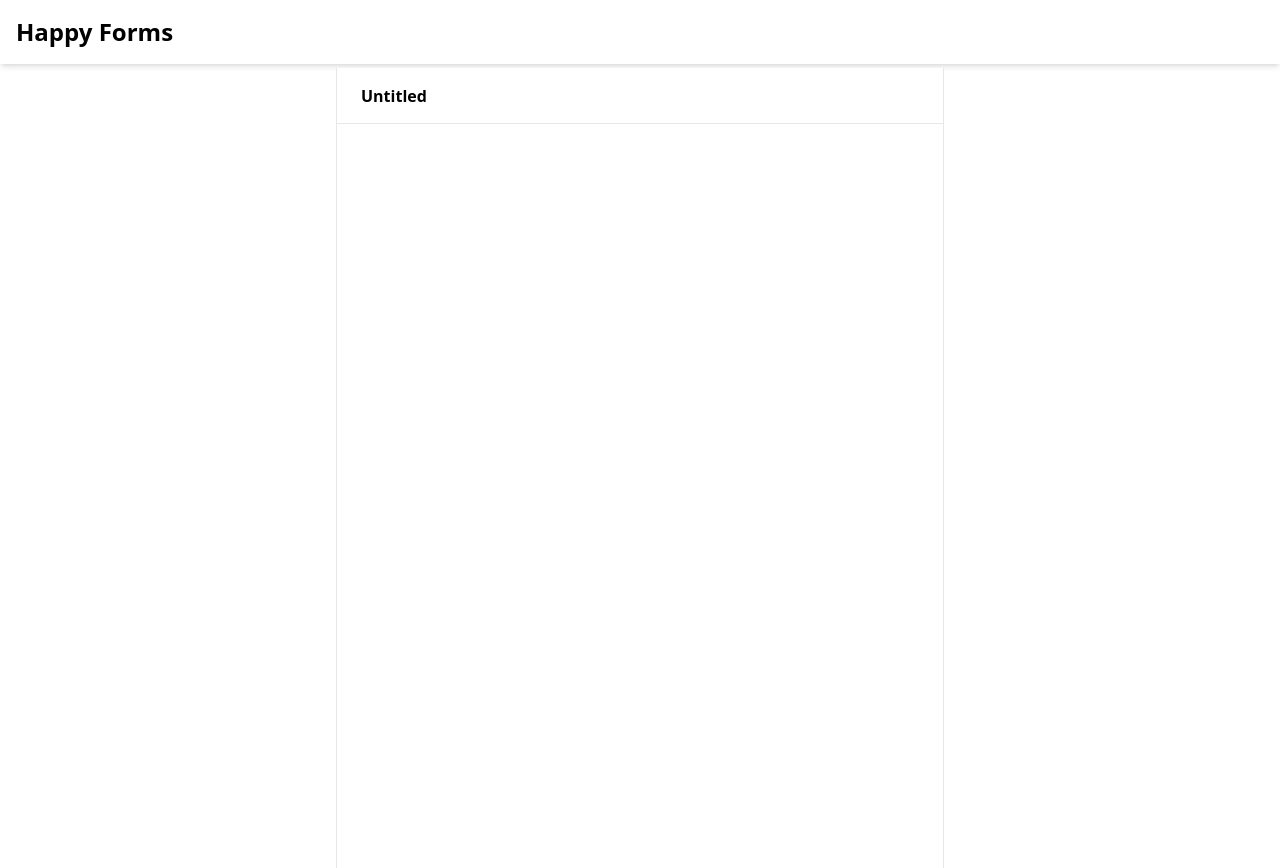
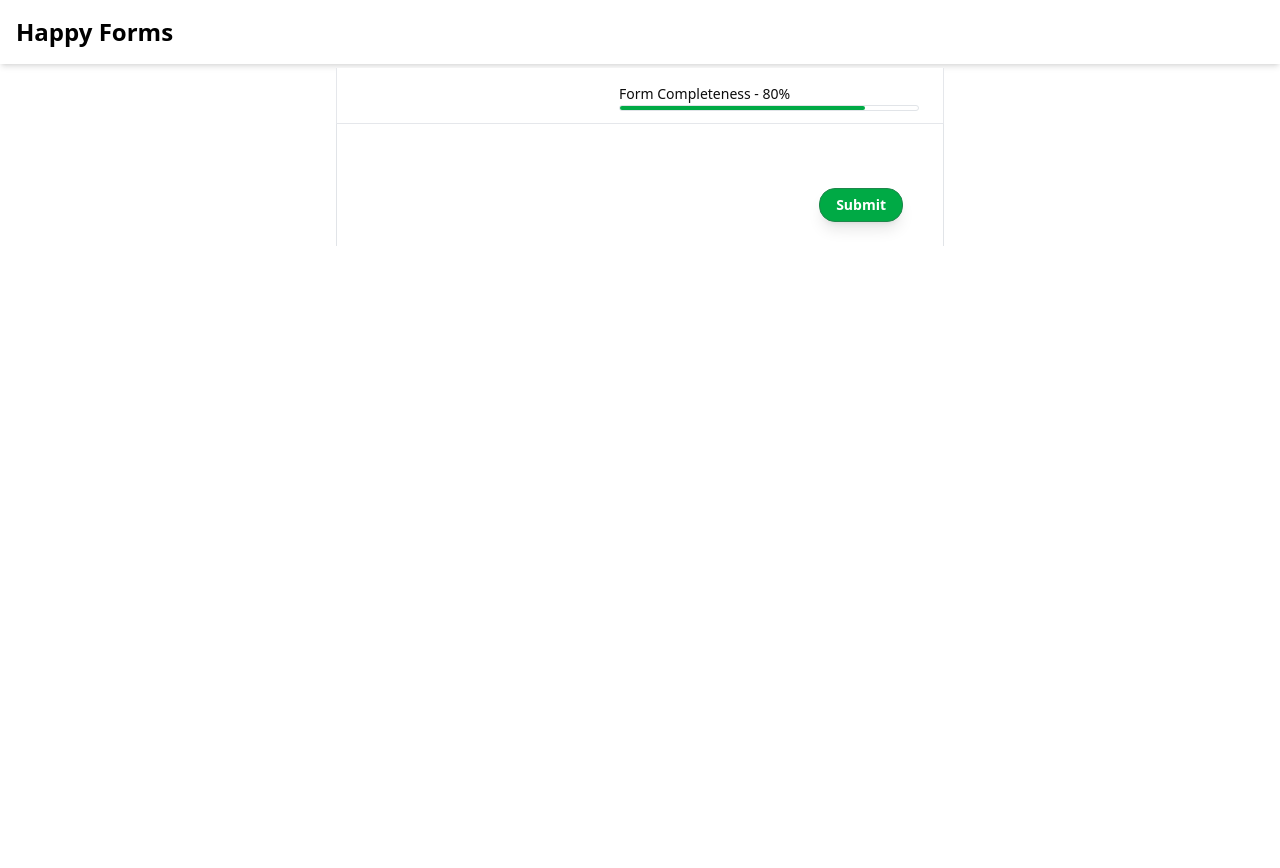
Before and after one commit to Atharva-14/happy-forms, a Next.js app: page /submit-form in a window 1280 px wide. Built offline with nearby package versions, Linux system fonts and the light colour scheme.

Commit message:
Fixed radio option issue, fixed refresh icon bug

```diff
--- a/src/app/page.js
+++ /dev/null
@@ -1,17 +0,0 @@
-"use client";
-import { useRouter } from "next/navigation";
-
-export default function Home() {
-  const router = useRouter();
-
-  const handleClick = () => {
-    router.push("/new-form");
-  };
-  return (
-    <div className="mx-20">
-      <button className="bg-orange-400 p-3 rounded-md" onClick={handleClick}>
-        Create Form
-      </button>
-    </div>
-  );
-}
--- /dev/null
+++ b/src/app/page.jsx
@@ -0,0 +1,29 @@
+"use client";
+import { useRouter } from "next/navigation";
+
+export default function Home() {
+  const router = useRouter();
+
+  const handleClick = () => {
+    router.push("/new-form");
+  };
+
+  return (
+    <div className="flex justify-center items-center h-screen bg-gradient-to-r from-green-500 via-teal-500 to-blue-500">
+      <div className="bg-white p-10 rounded-xl shadow-xl w-full max-w-md text-center">
+        <h1 className="text-4xl font-bold text-[#00AA45] mb-6">
+          Create Your Form
+        </h1>
+        <p className="text-gray-600 mb-8">
+          Start building your custom form with just one click.
+        </p>
+        <button
+          className="bg-[#00AA45] text-white font-semibold py-3 px-6 rounded-full shadow-lg transform transition duration-300 hover:bg-[#008F36] hover:scale-105 hover:shadow-2xl focus:outline-none focus:ring-2 focus:ring-[#00AA45]"
+          onClick={handleClick}
+        >
+          Create Form
+        </button>
+      </div>
+    </div>
+  );
+}
--- a/src/app/submit-form/page.jsx
+++ b/src/app/submit-form/page.jsx
@@ -1,58 +1,54 @@
 "use client";
 import FormPreview from "@/components/FormPreview";
-import PreviewModal from "@/components/PreviewModal";
-import React, { useState } from "react";
+import React, { useEffect, useState } from "react";
 
 const Page = () => {
+  const [formData, setFormData] = useState();
+
+  useEffect(() => {
+    const publishData = localStorage.getItem("publishForm");
+
+    if (publishData) {
+      const data = JSON.parse(publishData);
+      console.log("publish data: ", data);
+
+      setFormData(data);
+    }
+  }, []);
+
   return (
     <div className="h-screen sm:w-[640px] mx-auto flex flex-col items-center sm:px-4">
       <header className="w-full bg-white">
         <div className="mx-auto w-full max-w-4xl h-14 border-l border-r border-b flex flex-row justify-between items-center px-6 border-gray-200">
           <label
-            className="focus:outline-none gap-2 w-full sm:w-auto h-fit font-semibold text-base leading-[22px]"
-            placeholder="Untitled form"
+            id="form-title"
+            className=" gap-2 w-full sm:w-auto h-fit font-semibold text-base text-text-gray-1000"
           >
-            Untitled
+            {formData && formData.formTitle}
           </label>
-          {/* <button
-            disabled={!isDraftSaved}
-            onClick={handleOpenModal}
-            className={`w-fit h-fit flex flex-row items-center gap-1 border rounded-2xl border-gray-200 py-1.5 px-3.5 ${
-              !isDraftSaved ? "opacity-50 cursor-not-allowed" : "cursor-pointer"
-            }`}
-          >
-            <label
-              className={`text-center text-xs leading-5 font-semibold ${
-                !isDraftSaved
-                  ? "text-gray-400 cursor-not-allowed"
-                  : "text-text-gray-1000 cursor-pointer"
-              }`}
-            >
-              Preview
+          <div className="w-[300px] gap-2 ">
+            <label className="font-normal text-sm text-text-gray-1000">
+              Form Completeness - 80%
             </label>
-            <MdOutlineArrowOutward />
-          </button> */}
+            <div className="border rounded gap-2 border-[#E1E4E8]">
+              <div className="w-[245px] h-1 rounded bg-[#00AA45]"></div>
+            </div>
+          </div>
         </div>
       </header>
 
-      <main className="relative w-full max-w-4xl flex flex-col items-center px-4 border-l border-r flex-grow ">
-        <div className="flex flex-col items-center gap-6 pt-6 w-full">
-          <div className="flex flex-col items-center gap-4 w-full">
-            {/* {formBuilders.map((formBuilder, index) => (
-              <div
-                key={formBuilder.id}
-                className="relative w-full flex justify-center"
-              >
-                <FormBuilder
-                  id={formBuilder.id}
-                  ref={
-                    formBuilderRefs.current[index] ||
-                    (formBuilderRefs.current[index] = React.createRef())
-                  }
-                  questionData={formBuilder.questionData}
-                />
-              </div>
-            ))} */}
+      <main className="w-full h-fit max-w-4xl flex flex-col items-center px-4 border-l border-r border-[#E1E4E8]">
+        <div className="w-full flex flex-col items-center gap-10 p-6">
+          <div className="w-full flex flex-col items-center gap-8">
+            {formData &&
+              formData.questions.map((question) => (
+                <FormPreview key={question.id} data={question} />
+              ))}
+          </div>
+          <div className="w-full flex flex-row justify-end items-end gap-2">
+            <button className="font-semibold text-sm text-center border rounded-2xl py-1.5 px-4 gap-2.5 text-white bg-[#00AA45] border-[#1E874B] shadow-lg">
+              Submit
+            </button>
           </div>
         </div>
       </main>
--- a/src/components/FormBuilder.jsx
+++ b/src/components/FormBuilder.jsx
@@ -12,11 +12,21 @@ import { MdOutlineRadioButtonChecked, MdOutlineNumbers } from "react-icons/md";
 import { RiLink, RiDraggable } from "react-icons/ri";
 import { HiMenuAlt2, HiMenuAlt4, HiPlus } from "react-icons/hi";
 
+const options = [
+  { text: "Short answer", icon: <HiMenuAlt4 /> },
+  { text: "Long answer", icon: <HiMenuAlt2 /> },
+  { text: "Single select", icon: <MdOutlineRadioButtonChecked /> },
+  { text: "URL", icon: <RiLink /> },
+  { text: "Number", icon: <MdOutlineNumbers /> },
+];
+
 const FormBuilder = forwardRef(({ id, questionData = {} }, ref) => {
-  const [selectedOption, setSelectedOption] = useState({
-    text: "Short answer",
-    icon: <HiMenuAlt4 />,
-  });
+  const [selectedOption, setSelectedOption] = useState(() => ({
+    ...(options.find((x) => x.text === questionData?.selectedOption) || {
+      text: "",
+      icon: null,
+    }),
+  }));
 
   const [radioOptions, setRadioOptions] = useState([
     { id: Date.now(), text: "" },
@@ -30,14 +40,6 @@ const FormBuilder = forwardRef(({ id, questionData = {} }, ref) => {
   const urlInputRef = useRef();
   const numberInputRef = useRef();
   const radioInputRefs = useRef([]);
-
-  const options = [
-    { text: "Short answer", icon: <HiMenuAlt4 /> },
-    { text: "Long answer", icon: <HiMenuAlt2 /> },
-    { text: "Single select", icon: <MdOutlineRadioButtonChecked /> },
-    { text: "URL", icon: <RiLink /> },
-    { text: "Number", icon: <MdOutlineNumbers /> },
-  ];
 
   const handleSelect = (selected) => {
     setSelectedOption(selected);
@@ -58,16 +60,8 @@ const FormBuilder = forwardRef(({ id, questionData = {} }, ref) => {
       selectedOption: selectedOption.text,
     };
 
-    if (selectedOption.text === "Short answer") {
-      formData.shortAnswer = shortAnsInputRef.current.value;
-    } else if (selectedOption.text === "Long answer") {
-      formData.longAnswer = longAnsInputRef.current.value;
-    } else if (selectedOption.text === "Single select") {
+    if (selectedOption.text === "Single select") {
       formData.radioOptions = radioOptions.map((option) => option);
-    } else if (selectedOption.text === "URL") {
-      formData.url = urlInputRef.current.value;
-    } else if (selectedOption.text === "Number") {
-      formData.number = numberInputRef.current.value;
     }
 
     console.log("Form Data: ", formData);
@@ -84,6 +78,8 @@ const FormBuilder = forwardRef(({ id, questionData = {} }, ref) => {
       helpTextInputRef.current.value = questionData.helpText;
     }
   }, []);
+
+  console.log("Selected Option: ", selectedOption);
 
   return (
     <div className="w-[576px] p-4 border rounded-3xl flex flex-col gap-y-2 border-[#E1E4E8] bg-white">
@@ -109,7 +105,11 @@ const FormBuilder = forwardRef(({ id, questionData = {} }, ref) => {
           </div>
 
           <div className="flex items-center ">
-            <CustomDropdown options={options} onSelect={handleSelect} />
+            <CustomDropdown
+              options={options}
+              onSelect={handleSelect}
+              selOpt={selectedOption}
+            />
           </div>
 
           <button className="text-gray-500 cursor-move">
@@ -124,6 +124,7 @@ const FormBuilder = forwardRef(({ id, questionData = {} }, ref) => {
               name="shortAnswer"
               ref={shortAnsInputRef}
               type="text"
+              readOnly
               className="w-full h-8 px-2 py-1.5 gap-2.5 border rounded-lg bg-white border-[#E1E4E8] focus:outline-none "
             />
           )}
@@ -133,6 +134,7 @@ const FormBuilder = forwardRef(({ id, questionData = {} }, ref) => {
               id="longAnswer"
               name="longAnswer"
               ref={longAnsInputRef}
+              readOnly
               className="w-full h-20 px-2 py-1.5 gap-2.5 border rounded-lg bg-white border-[#E1E4E8] focus:outline-none "
             />
           )}
@@ -145,6 +147,7 @@ const FormBuilder = forwardRef(({ id, questionData = {} }, ref) => {
                     type="radio"
                     name="single-select"
                     value={option.text}
+                    disabled
                     ref={(el) => (radioInputRefs.current[index] = el)}
                     className="h-4 w-4 focus:outline-none focus:ring-2 focus:ring-light"
                   />
@@ -183,6 +186,7 @@ const FormBuilder = forwardRef(({ id, questionData = {} }, ref) => {
               name="url"
               ref={urlInputRef}
               type="url"
+              readOnly
               className="w-full h-8 px-2 py-1.5 gap-2.5 border rounded-lg bg-white border-[#E1E4E8] focus:outline-none "
             />
           )}
@@ -193,6 +197,7 @@ const FormBuilder = forwardRef(({ id, questionData = {} }, ref) => {
               name="number"
               ref={numberInputRef}
               type="number"
+              readOnly
               className="w-full h-8 px-2 py-1.5 gap-2.5 border rounded-lg bg-white border-[#E1E4E8] focus:outline-none "
             />
           )}
--- a/src/components/ui/CustomDropdown.jsx
+++ b/src/components/ui/CustomDropdown.jsx
@@ -2,9 +2,12 @@ import React, { useState, useEffect, useRef } from "react";
 import { motion } from "framer-motion";
 import { IoIosArrowDown } from "react-icons/io";
 
-const CustomDropdown = ({ options, onSelect }) => {
+const CustomDropdown = ({ options, onSelect, selOpt }) => {
   const [isOpen, setIsOpen] = useState(false);
-  const [selectedOption, setSelectedOption] = useState(options[0]);
+  const [selectedOption, setSelectedOption] = useState(
+    selOpt ? selOpt : options[0]
+  );
+
   const dropdownRef = useRef(null);
 
   const toggleDropdown = () => setIsOpen((prev) => !prev);
--- a/tailwind.config.js
+++ b/tailwind.config.js
@@ -16,6 +16,11 @@ module.exports = {
       fontFamily: {
         inter: ["Inter", "sans-serif"],
       },
+      boxShadow: {
+        "custom-lg": "0px 12px 12px -6px rgba(0, 0, 0, 0.03)",
+        "custom-md": "0px 6px 6px -3px rgba(0, 0, 0, 0.03)",
+        "custom-sm": "0px 3px 3px -1.5px rgba(0, 0, 0, 0.03)",
+      },
     },
   },
   plugins: [],
```
Also changed, not shown: src/app/new-form/page.jsx (+8 -4 lines), src/components/FormPreview.jsx (+27 -1 lines), src/app/layout.jsx (renamed from src/app/layout.js).
